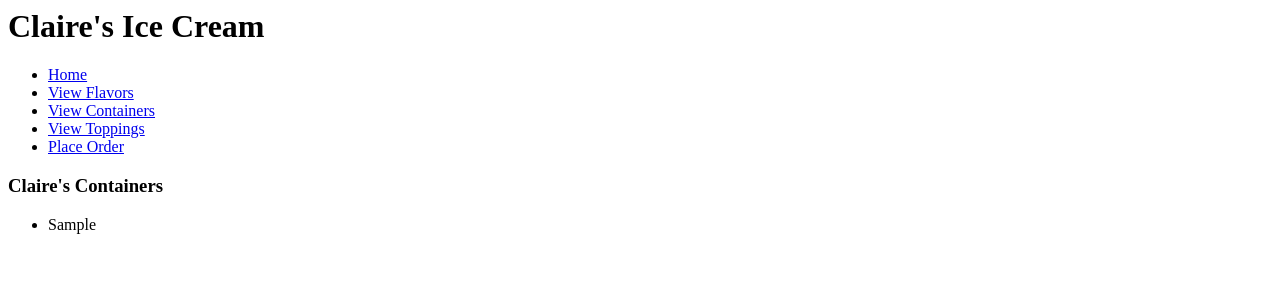
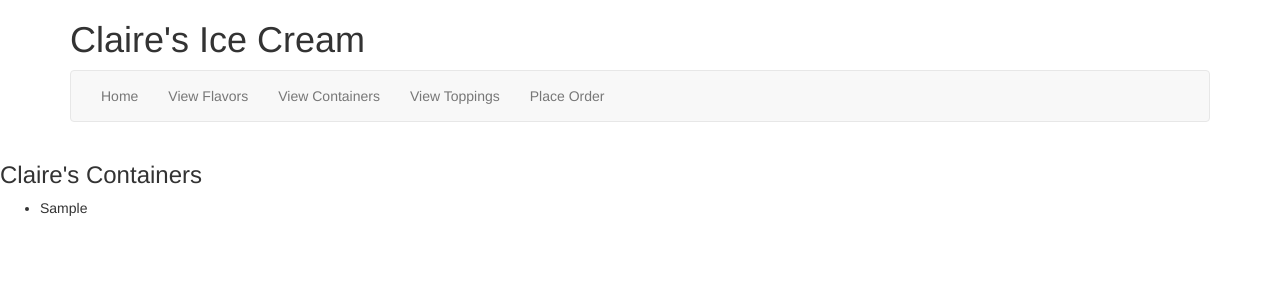
Before and after one commit to EricFries/claires-ice-cream, a Django app: template ice_cream_ordering/templates/ice_cream_ordering/containers.html in a window 1280 px wide. Shown: the top 300 px of the page. Run offline with Django 3.2, Linux system fonts and the light colour scheme; the template is opened without the code that fills it: values that come from a table or form of the project are taken from there, others are empty; tables that the repository leaves empty hold one stand-in row (values such as "Sample post"); some libraries are stand-ins or nearby versions.

Commit message:
add template inheritance to container

```diff
--- /dev/null
+++ b/ice_cream_ordering/templates/ice_cream_ordering/base.html
@@ -0,0 +1,31 @@
+<!DOCTYPE html>
+<html lang="en">
+	<head>
+		<link rel="stylesheet" href="{{ STATIC_URL }}style.css" />
+		<link rel='stylesheet' href="https://maxcdn.bootstrapcdn.com/bootstrap/3.3.4/css/bootstrap.min.css" />
+	</head>
+
+	<body>
+		<div class="container">
+			<h1>Claire's Ice Cream</h1>
+			<nav class="navbar navbar-default">
+				<div class="container-fluid">
+	    		<div class="navbar-header">
+						<ul class="nav navbar-nav">
+							<li><a href="/">Home</a></li>
+							<li><a href="/flavors">View Flavors</a></li>
+							<li><a href="/containers">View Containers</a></li>
+							<li><a href="/toppings">View Toppings</a></li>
+							<li><a href="/new">Place Order</a></li>
+						</ul>
+					</div>
+				</div>
+			</nav>
+			</div>
+
+			<div id="content">
+			{% block content%}
+			{% endblock %}
+			</div>
+	</body>
+</html>
--- a/ice_cream_ordering/templates/ice_cream_ordering/containers.html
+++ b/ice_cream_ordering/templates/ice_cream_ordering/containers.html
@@ -1,13 +1,6 @@
-<h1>Claire's Ice Cream</h1>
+{% extends "base.html" %}
 
-<ul>
-	<li><a href="/">Home</a></li>
-	<li><a href="/flavors">View Flavors</a></li>
-	<li><a href="/containers">View Containers</a></li>
-	<li><a href="/toppings">View Toppings</a></li>
-	<li><a href="/new">Place Order</a></li>
-</ul>
-
+{% block content %}
 <h3>Claire's Containers</h3>
 
 <ul>
@@ -15,3 +8,5 @@
 	    <li>{{ c.option }}</li>
 	{% endfor %}
 </ul>
+
+{% endblock content%}
--- a/ice_cream_ordering/templates/ice_cream_ordering/new.html
+++ b/ice_cream_ordering/templates/ice_cream_ordering/new.html
@@ -10,7 +10,7 @@
 
 <h3>Place Order</h3>
 
-<div class="col-lg-10" class="form-group">
+<div class="form-group">
 	<p>Choose A Flavor:</p>
 	<form action="{% url 'create' %}" method="post">
 	{% csrf_token %}
```
